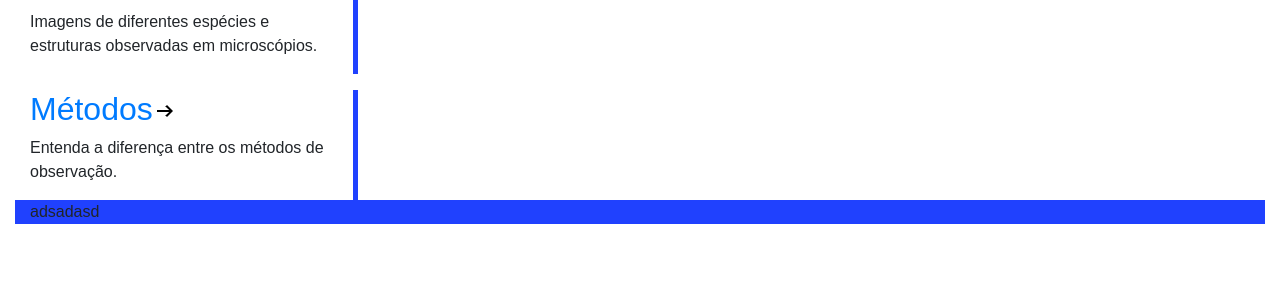
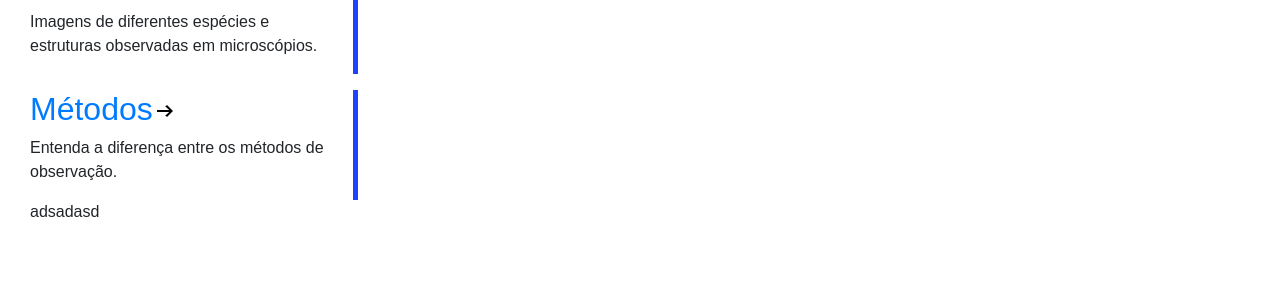
Before and after one commit to JHRK/MICRO, a PHP site: page /index.php in a window 1280 px wide; the page is wider, and only the part inside the window is pictured. Shown: the part 432-732 px from the top of that part. Run offline with PHP 8.4, Linux system fonts and the light colour scheme.

Commit message:
Update style.css

```diff
--- a/style.css
+++ b/style.css
@@ -40,7 +40,3 @@ a:hover {
 aside h1{
     margin-top: 2%;
 }
-
-footer{
-    background-color: #2041fe;
-}
```
